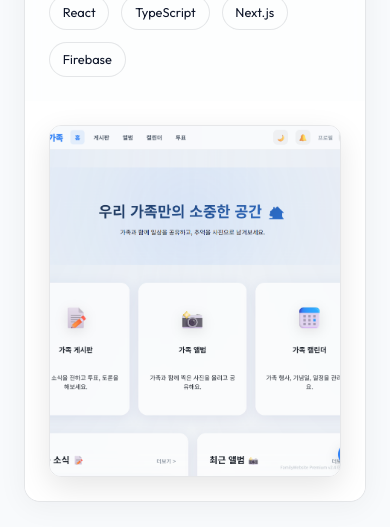
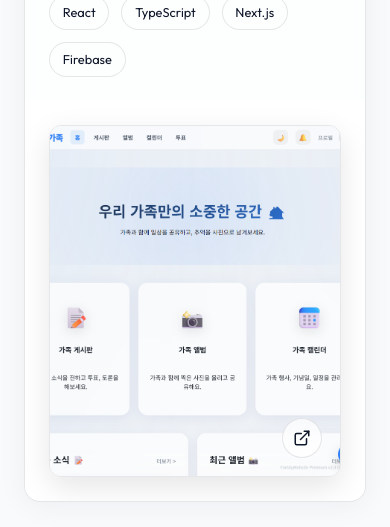
Before and after one commit to hrxlou/PortfolioWeb, a React (Vite) app: page / in a window 390 px wide. Shown: the part 1360-1887 px from the top of the page. Built offline with nearby package versions, Linux system fonts and the light colour scheme.

Commit message:
feat: add external link icon to featured projects for better mobile usability

```diff
--- a/src/components/FeaturedProject.tsx
+++ b/src/components/FeaturedProject.tsx
@@ -1,3 +1,4 @@
+import { ExternalLink } from 'lucide-react';
 import { motion } from 'framer-motion';
 import { portfolioData } from '../data/portfolioData';
 
@@ -58,6 +59,9 @@ const FeaturedProject = () => {
                       alt={project.title}
                       className="project-image"
                     />
+                    <div className="project-link-icon">
+                      <ExternalLink size={18} />
+                    </div>
                   </a>
                 ) : (
                   <div style={{ width: '100%', height: '100%', background: 'var(--glass-bg)', borderRadius: '12px', border: '1px dashed var(--glass-border)', display: 'flex', alignItems: 'center', justifyContent: 'center', color: 'var(--text-secondary)', fontSize: '0.9rem' }}>
--- a/src/index.css
+++ b/src/index.css
@@ -184,6 +184,33 @@ section h2 {
   width: 100%;
   height: 100%;
   display: block;
+  position: relative;
+}
+
+.project-link-icon {
+  position: absolute;
+  bottom: 1.2rem;
+  right: 1.2rem;
+  width: 40px;
+  height: 40px;
+  background: var(--glass-bg);
+  backdrop-filter: blur(8px);
+  -webkit-backdrop-filter: blur(8px);
+  border: 1px solid var(--glass-border);
+  border-radius: 50%;
+  display: flex;
+  align-items: center;
+  justify-content: center;
+  color: var(--text-primary);
+  z-index: 2;
+  transition: var(--transition-smooth);
+}
+
+.project-link-icon:hover {
+  background: var(--accent-color);
+  color: white;
+  transform: translateY(-2px);
+  box-shadow: 0 4px 12px rgba(99, 102, 241, 0.3);
 }
 
 .project-badge {
```
